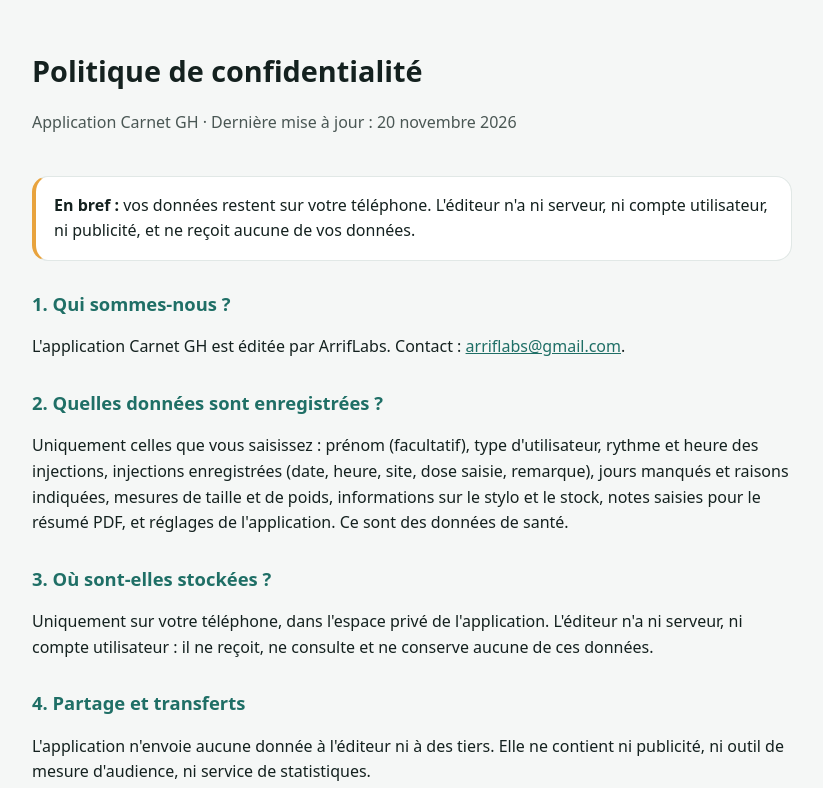
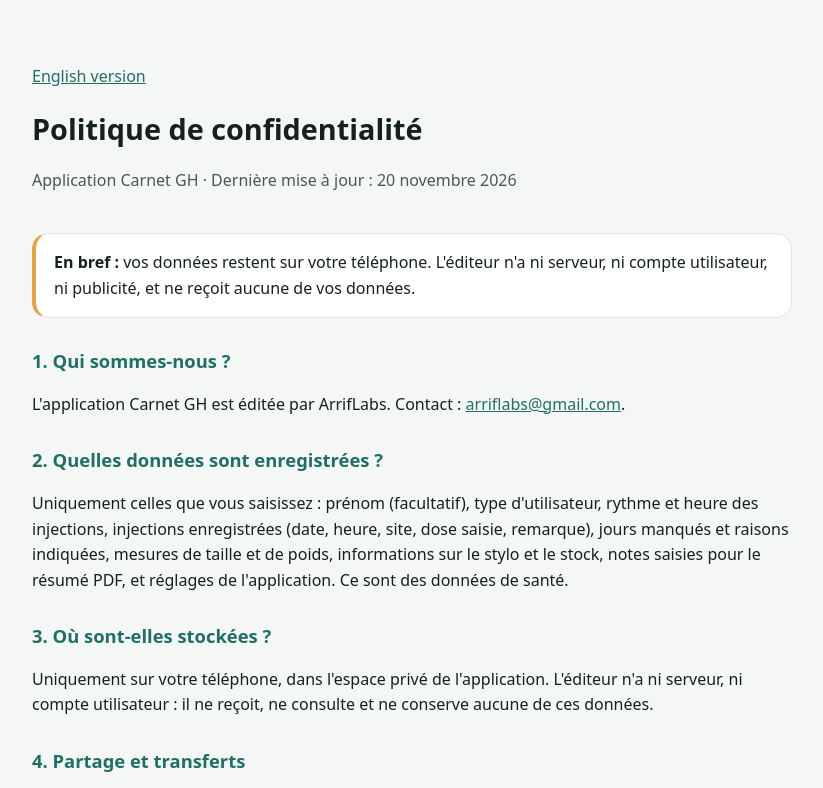
Before and after one commit to arriflabs/carnetgh-privacy, a plain HTML site: page index.html in a window 1280 px wide. Shown: the top 788 px of the page, without its empty margins (228-1051 px from the left). Drawn offline with Linux system fonts and the light colour scheme.

Commit message:
Ajout la version anglaise de la politique de confidentialité

```diff
--- a/index.html
+++ b/index.html
@@ -23,6 +23,7 @@
 <body>
 <main>
 <header>
+  <p class="muted"><a href="en.html" hreflang="en" lang="en">English version</a></p>
   <h1>Politique de confidentialité</h1>
   <p class="muted">Application Carnet GH · Dernière mise à jour : 20 novembre 2026</p>
 </header>
```
